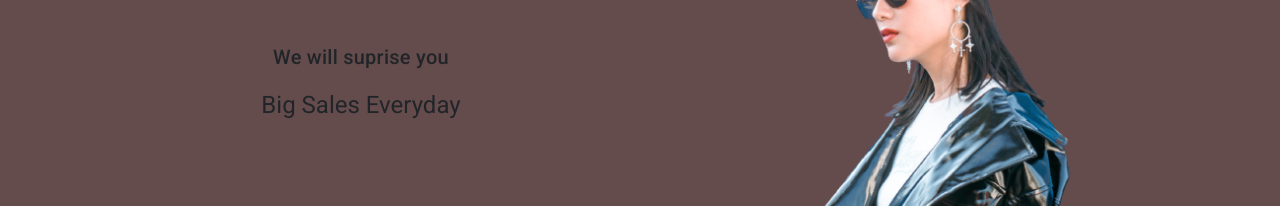
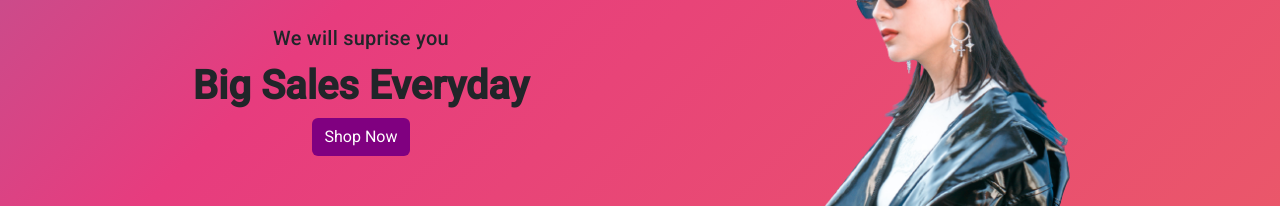
Before and after one commit to Mazin-Fouad/silon, an Angular app: page / in a window 1280 px wide. Shown: the part 1280-1486 px from the top of the page. Built offline with nearby package versions, Linux system fonts and the light colour scheme; no server answers.

Commit message:
promotion section fixed

```diff
--- a/src/app/components/promotion-section/promotion-section.component.html
+++ b/src/app/components/promotion-section/promotion-section.component.html
@@ -1,10 +1,13 @@
 <section class="mt-5 mb-5">
   <div class="container">
     <div class="container text-center">
-      <div class="row d-flex align-items-center">
+      <div class="row d-flex align-items-center justify-content-between">
         <div class="col">
           <h2>We will suprise you</h2>
-          <h1>{{ message ? message : "Get one of our Offer" }}</h1>
+          <h1 class="fs-1 fw-bold">
+            {{ message ? message : "Get one of our Offer" }}
+          </h1>
+          <button class="btn text-white">Shop Now</button>
         </div>
         <div class="col">
           <img src="assets/imgs/pexels-lê-minh-3062624-removebg-preview.png" />
--- a/src/app/components/promotion-section/promotion-section.component.scss
+++ b/src/app/components/promotion-section/promotion-section.component.scss
@@ -1,8 +1,27 @@
 section {
-    background-color: rgb(101, 76, 76);
+    background: linear-gradient(-45deg, #ee7752, #e73c7e, #23a6d5, #23d5ab);
+    background-size: 400% 400%;
+    animation: gradient 15s ease infinite;
     max-height: 600px;
+
+    @keyframes gradient {
+        0% {
+            background-position: 0% 50%;
+        }
+        50% {
+            background-position: 100% 50%;
+        }
+        100% {
+            background-position: 0% 50%;
+        }
+    }
 
     img {
         height: 600px;
+        object-fit: cover;
+    }
+
+    .btn {
+        background-color: #800080;
     }
 }
```
